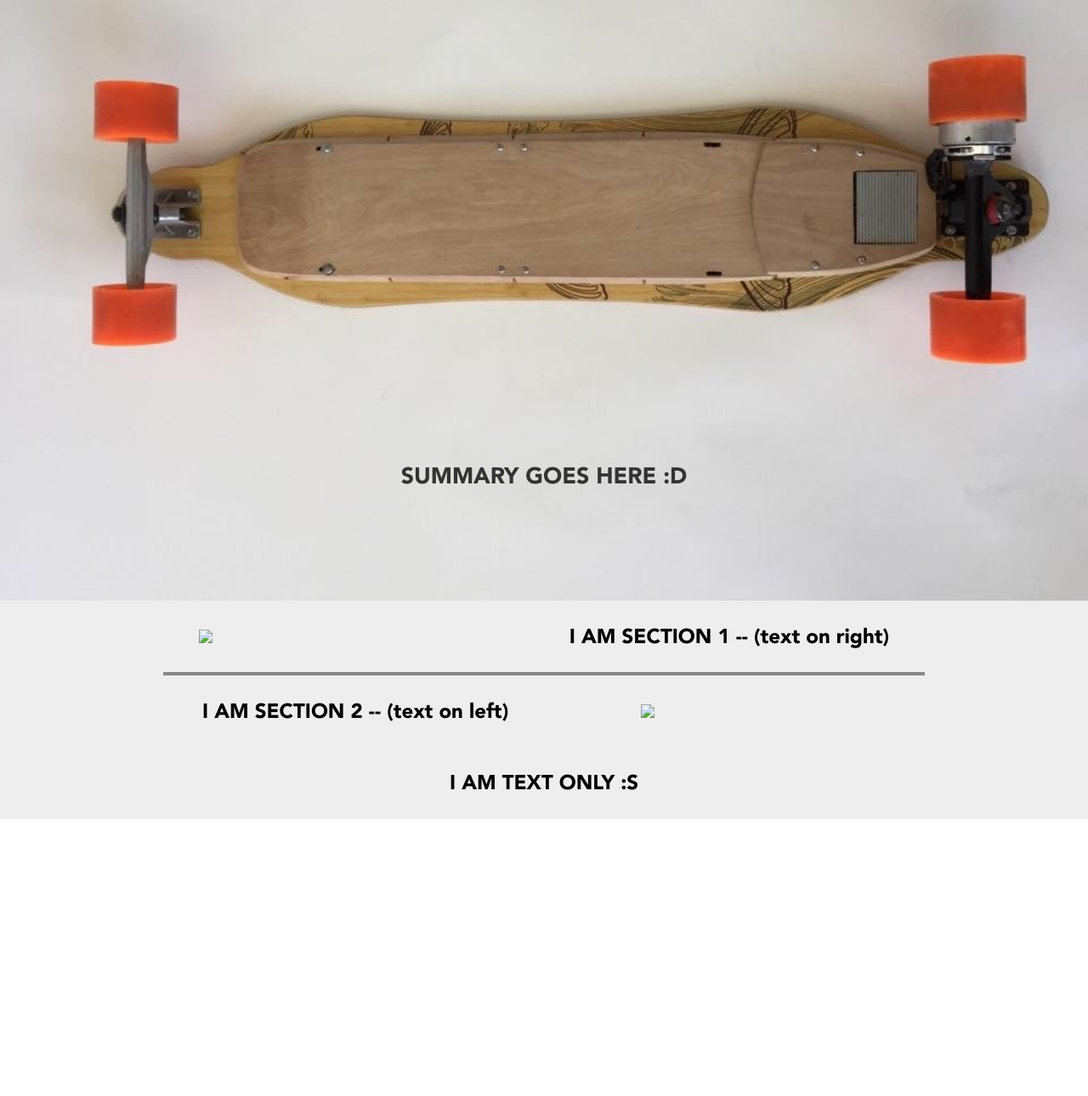
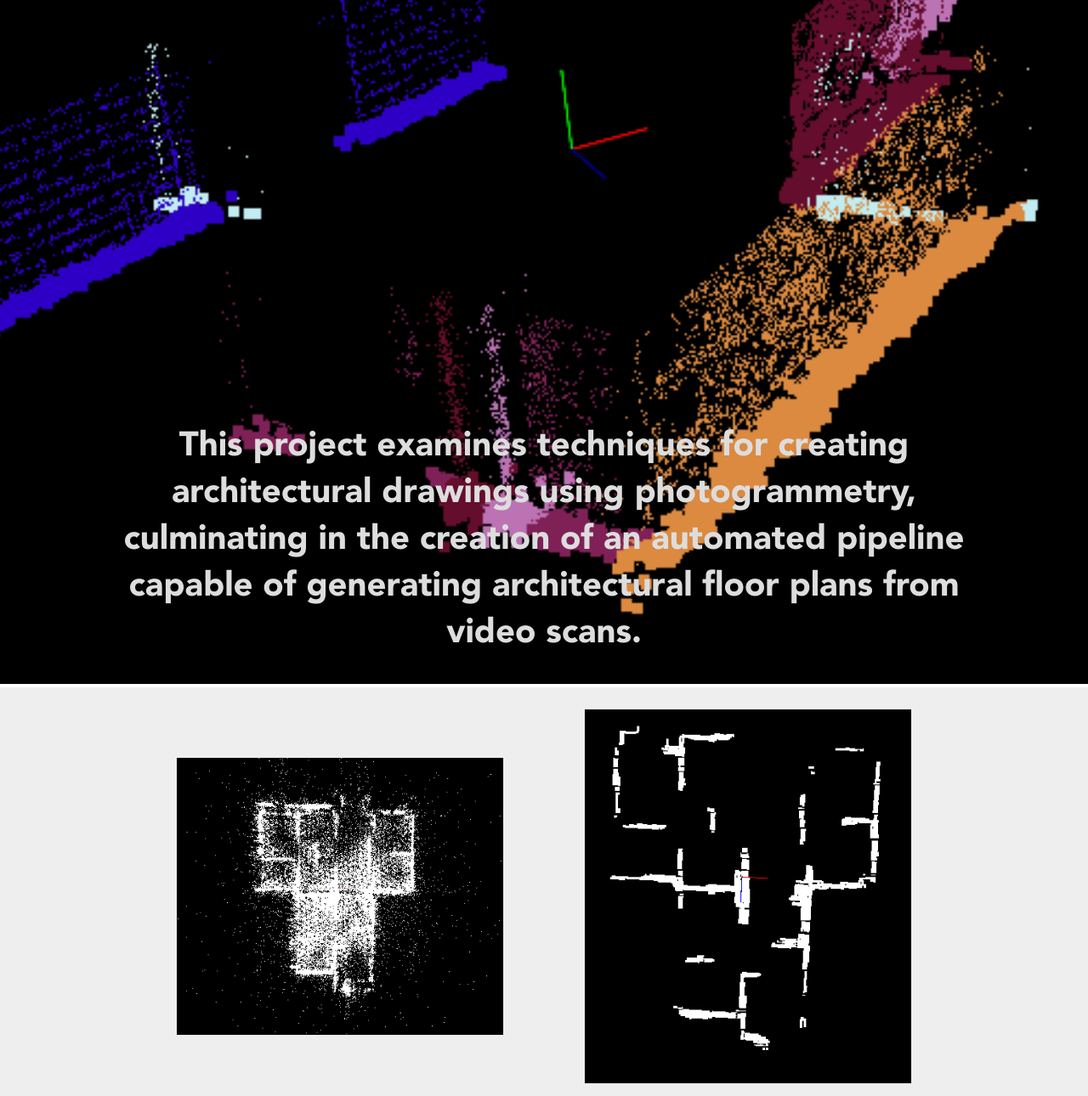
Before and after one commit to matthew-a-chan/itsnotchristmas, a website: page Files/WebFiles/HTML/arch.html in a window 1280 px wide. Shown: the part 286-1576 px from the top of the page at 85% size. Before the commit the page ends 1250 px from the top, so only its background shows below. Drawn offline with Linux system fonts and the light colour scheme; files whose address does not match are found by name.

Commit message:
Added the projects.
Eric still needs a description

```diff
--- /dev/null
+++ b/Files/WebFiles/CSS/arch.css
@@ -0,0 +1,74 @@
+#background{
+    top:0px;
+    z-index: -1;
+    position: absolute;
+    height: 130vh;
+    left: 50vw;
+    transform: translateX(-50%);
+    filter: blur(0px);
+}
+
+#projectTitle {
+    box-sizing: border-box;
+    width:100%;
+    text-align: center;
+    padding-top: 10%;
+    font-family: Avenir;
+    font-size: 50pt;
+    color: #EEEEEE;
+}
+
+#projectSummary {
+    box-sizing: border-box;
+    padding-top: 40%;
+    width: 100%;
+    text-align: center;
+    font-family: Avenir;
+    font-size: 30pt;
+    color: #DDDDDD;
+    padding-left: 10%;
+    padding-right:10%;
+    padding-bottom:3%;
+}
+
+#description{
+    background-color: #EEEEEE;
+    box-sizing: border-box;
+    display: flex;
+    flex-direction: column;
+    width: 100%;
+    height:auto;
+    align-items: center;
+    justify-content: space-around;
+}
+
+#description img{
+    width: 40%;
+    height: auto;
+    box-shadow: 0px 0px 0.1vh #BBBBBB;
+}
+
+.descriptionBox{
+    font-family: Avenir;
+    font-size: 18pt;
+
+    position: relative;
+    display:flex;
+    flex-direction: row;
+    align-items: center;
+    justify-content: space-around;
+    width:75%;
+    height:0%;
+    margin:2%;
+}
+
+.descriptionBox div{
+    text-align: center;
+    width: 30%;
+}
+
+.line{
+ width:70%;
+ height:.5vh;
+ background: #888888;
+}
--- a/Files/WebFiles/CSS/racing.css
+++ b/Files/WebFiles/CSS/racing.css
@@ -25,9 +25,9 @@
     font-family: Avenir;
     font-size: 30pt;
     color: #DDDDDD;
-    padding-left: 30%;
-    padding-right:30%;
-    padding-bottom:10%;
+    padding-left: 10%;
+    padding-right:10%;
+    padding-bottom:3%;
 }
 
 #description{
@@ -42,8 +42,9 @@
 }
 
 #description img{
-    width: 30%;
-    height: auto;
+    width: auto;
+    height: 100%;
+    box-shadow: 0px 0px 0.1vh #BBBBBB;
 }
 
 .descriptionBox{
--- a/Files/WebFiles/CSS/skateboard.css
+++ b/Files/WebFiles/CSS/skateboard.css
@@ -19,15 +19,15 @@
 
 #projectSummary {
     box-sizing: border-box;
-    padding-top: 45%;
+    padding-top: 40%;
     width: 100%;
     text-align: center;
     font-family: Avenir;
     font-size: 20pt;
     color: #333333;
-    padding-left: 30%;
-    padding-right:30%;
-    padding-bottom:10%;
+    padding-left: 10%;
+    padding-right:10%;
+    padding-bottom:5%;
 }
 
 #description{
@@ -42,8 +42,9 @@
 }
 
 #description img{
-    width: 30%;
+    width: 40%;
     height: auto;
+    box-shadow: 0px 0px 0.1vh #AAAAAA;
 }
 
 .descriptionBox{
--- a/Files/WebFiles/HTML/JPL.html
+++ b/Files/WebFiles/HTML/arch.html
@@ -3,10 +3,10 @@
 
 <head>
     <meta charset="utf-8">
-    <title>JPL</title>
+    <title>Floorplan Scanner</title>
     <link rel="icon" href="../Assets/favicon.png">
     <link rel="shortcut icon" href="../Assets/favicon.png">
-    <link rel="stylesheet" href="../CSS/project.css">
+    <link rel="stylesheet" href="../CSS/arch.css">
     <link rel="stylesheet" href="../CSS/header.css">
 </head>
 
@@ -27,12 +27,12 @@
 
     <div style="position:relative;overflow: hidden">
 
-        <img id='background' src='../Assets/Projects/Skateboard/skateboard_2.jpg'>
+        <img id='background' src='../Assets/Projects/Arch/arch_1.png'>
 
-        <div id='projectTitle'>Skateboard Project</div>
+        <div id='projectTitle'>Floorplan Scanner</div>
 
         <div id='projectSummary'>
-            SUMMARY GOES HERE :D
+            This project examines techniques for creating architectural drawings using photogrammetry, culminating in the creation of an automated pipeline capable of generating architectural floor plans from video scans.
         </div>
 
 
@@ -43,28 +43,21 @@
             Feel free to copy paste this section and change the uri/text
             to fit your needs-->
         <div class='descriptionBox'>
-            <img src='../Assets/Projects/JPL/JPL_3.ARW'>
-            <div>I AM SECTION 1 -- (text on right)</div>
+            <img src='../Assets/Projects/Arch/arch_5.png'>
+            <img src='../Assets/Projects/Arch/arch_4.png'>
+
         </div>
         <!--HERE-->
 
-        <!--And from HERE to (below) is just a line
-            (you can use it to separate things, etc...)-->
-        <div class=line></div>
-        <!--HERE-->
+                <!--From HERE to (below) is the text-on-right version of the tab.
+            Feel free to copy paste this section and change the uri/text
+            to fit your needs-->
+            <div class='descriptionBox'>
+                <img src='../Assets/Projects/Arch/arch_2.png'>
+                <img src='../Assets/Projects/Arch/arch_3.png'>
 
-        <!--And HERE to (below) is the text-on-left version. ditto here.-->
-        <div class='descriptionBox'>
-            <div>I AM SECTION 2 -- (text on left)</div>
-            <img src='../Assets/Projects/JPL/JPL_2.jpg'>
-        </div>
-        <!--HERE-->
-
-        <!--And from HERE to (below) is a TEXT ONLY box-->
-        <div class='descriptionBox'>
-            I AM TEXT ONLY :S
-        </div>
-        <!--HERE-->
+            </div>
+            <!--HERE-->
 
     </div>
 
```
Also changed, not shown: Files/WebFiles/CSS/work.css (+11 -4 lines), Files/WebFiles/HTML/racing.html (+9 -17 lines), Files/WebFiles/HTML/skateboard.html (+11 -19 lines), Files/WebFiles/HTML/work.html (+4 -4 lines), Files/WebFiles/Assets/Projects/Arch/arch_1.png (added), Files/WebFiles/Assets/Projects/Arch/arch_2.png (added), Files/WebFiles/Assets/Projects/Arch/arch_3.png (added), Files/WebFiles/Assets/Projects/Arch/arch_4.png (added), Files/WebFiles/Assets/Projects/Arch/arch_5.png (added), Files/WebFiles/Assets/Projects/Arch/logo.jpg (added), Files/WebFiles/JS/JPL.js (deleted), Files/WebFiles/JS/arch.js (added).
